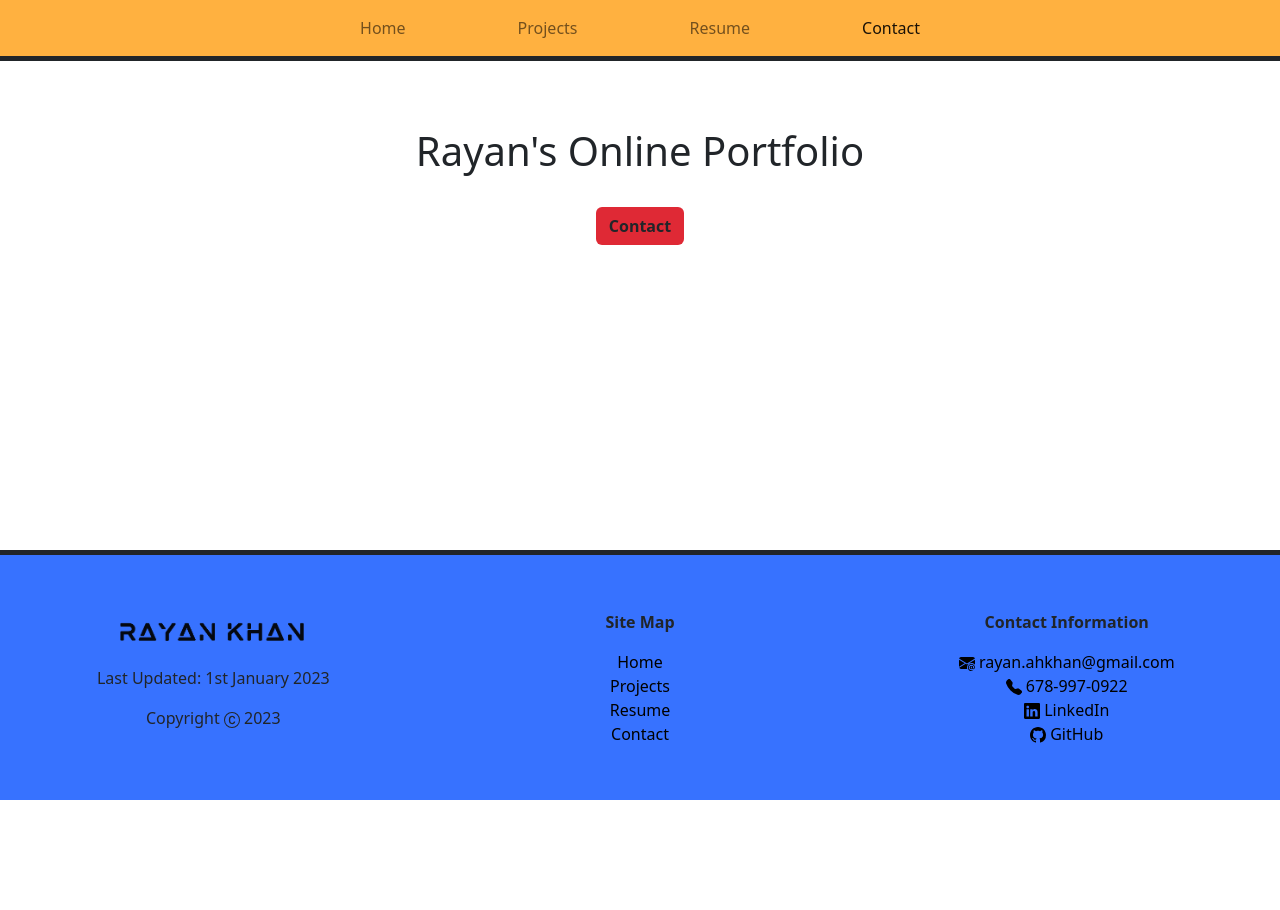
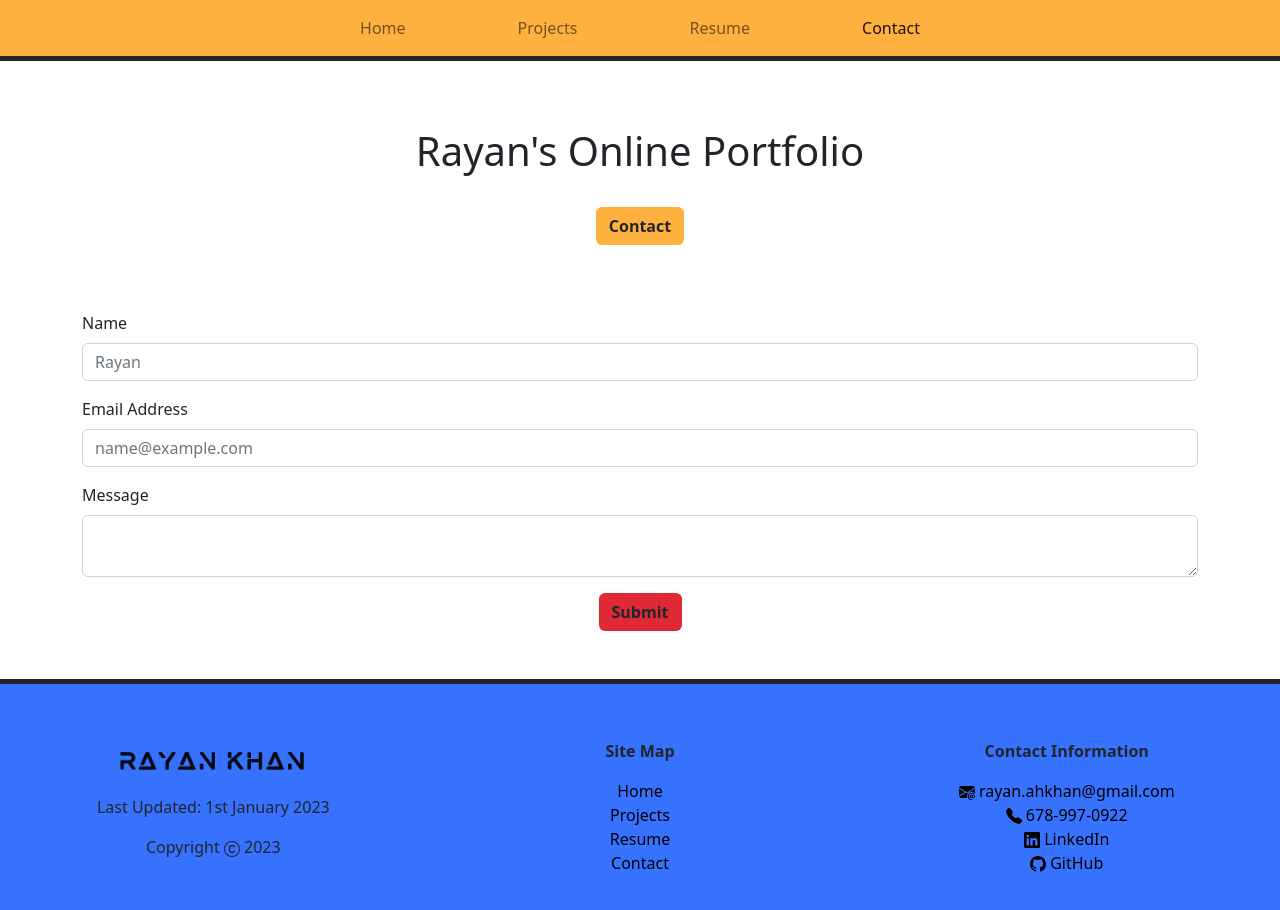
Before and after one commit to rkhan71/myportfolio, a React (Create React App) app: page /contact in a window 1280 px wide. Shown: the top 910 px of the page. Before the commit the page ends 800 px from the top, so only its background shows below. Built offline with nearby package versions, Linux system fonts and the light colour scheme.

Commit message:
adds form to contact page

```diff
--- a/src/Contact.js
+++ b/src/Contact.js
@@ -1,9 +1,34 @@
+import { useState } from "react";
+
+// Page where user can contact me through a form that sends me an email
 const Contact = () => {
+    // Using useState hook to track users' form inputs
+    const [name, setName] = useState("");
+    const [email, setEmail] = useState("");
+    const [message, setMessage] = useState("");
+
     return (
-        <div className="Contact">
+        <div className="Contact mb-5">
             <div className="container-fluid d-flex justify-content-center align-items-center flex-column heading">
                 <h1>Rayan's Online Portfolio</h1>
                 <button className="btn mt-4 fw-bold">Contact</button>
+            </div>
+            <div className="form container">
+                <div className="mb-3">
+                    <label htmlFor="name" className="form-label">Name</label>
+                    <input type="text" className="form-control" id="name" placeholder="Rayan" onChange={e => setName(e.target.value)}/>
+                </div>
+                <div className="mb-3">
+                    <label htmlFor="email" className="form-label">Email Address</label>
+                    <input type="email" className="form-control" id="email" placeholder="name@example.com" onChange={e => setEmail(e.target.value)}/>
+                </div>
+                <div className="mb-3">
+                    <label htmlFor="message" className="form-label">Message</label>
+                    <textarea className="form-control" id="message" onChange={e => setMessage(e.target.value)}></textarea>
+                </div>
+                <div className="text-center">
+                    <button type="submit" className="btn fw-bold">Submit</button>
+                </div>
             </div>
         </div>
     );
--- a/src/Footer.js
+++ b/src/Footer.js
@@ -2,7 +2,9 @@ import logo from "./logo.png";
 import { Link } from "react-router-dom";
 import { Linkedin, TelephoneFill, EnvelopeAtFill, Github, CCircle } from "react-bootstrap-icons";
 
+// Footer for web app
 const Footer = () => {
+    // Footer is a row with 3 columns each showing different information
     return (
         <div className="Footer container-fluid border-top border-5 border-dark mt-auto">
             <div className="row h-100">
--- a/src/Navbar.js
+++ b/src/Navbar.js
@@ -1,10 +1,12 @@
 import { Link, useLocation } from "react-router-dom";
-import logo from "./logo.png";
 
+// Navbar with links to different pages of web app
 const Navbar = () => {
+    // Using useLocation hook to determine which page user is on so it can be displayed in navbar
     const location = useLocation();
 
     return (
+        // Using a Bootstrap navbar that will collapse into a menu when screen is small
         <div className="Navbar">
             <nav className="navbar navbar-expand-lg border-bottom border-5 border-dark">
                 <div className="container-fluid">
--- a/src/ProjectList.js
+++ b/src/ProjectList.js
@@ -5,7 +5,7 @@ const ProjectList = ({ projects }) => {
     return (
         // projects is an array of project objects
         // map function goes through this array and outputs relevant information from each project
-        <div className="ProjectList container mb-5">
+        <div className="ProjectList container">
             {projects.map(project => (
                 <div className="container-fluid" key={ project.id }>
                     <Link to={`/projects/${ project.id }`}>
--- a/src/Projects.js
+++ b/src/Projects.js
@@ -10,7 +10,7 @@ const Projects = () => {
 
     return (
         // Use conditional templating to show relevant content depending on state of fetch
-        <div className="Projects">
+        <div className="Projects mb-5">
             <div className="container-fluid d-flex justify-content-center align-items-center flex-column heading">
                 <h1>Rayan's Online Portfolio</h1>
                 <button className="btn fw-bold mt-4">Projects</button>
--- a/src/index.css
+++ b/src/index.css
@@ -45,9 +45,13 @@ nav {
 }
 
 .heading .btn {
-  background-color: #DF2935;
+  background-color: #FFB140;
 }
 
 .Footer img {
   mix-blend-mode: multiply;
 }
+
+.form .btn {
+  background-color: #DF2935;
+}
```
